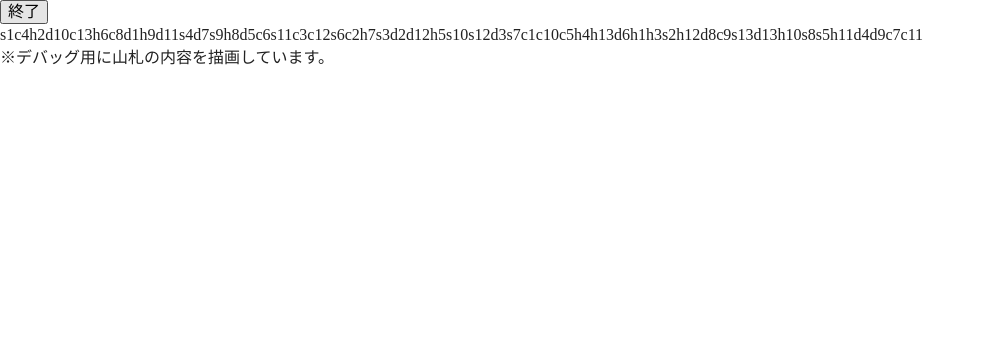
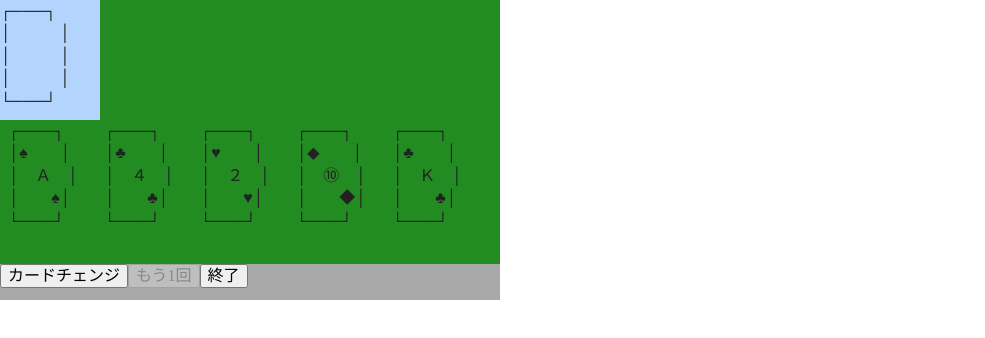
Before and after one commit to nisihunabasi/one-man-poker, a plain HTML site: page index.html in a window 1280 px wide. Both pictures are taken after a click on the button "Game Start". Shown: the whole page, without its empty margins (0-985 px from the left). Drawn offline with nearby package versions, Linux system fonts and the light colour scheme.

Commit message:
[add] ゲームの流れをざっと書いた。とりあえず遊べるようになった。

```diff
--- a/css/main.css
+++ b/css/main.css
@@ -97,11 +97,43 @@ textarea {
    Author's custom styles
    ========================================================================== */
 
+#poker-stage {
+    background-color: #eee;
+    width: 500px;
+    height: 300px;
+}
+#poker-stage #button-container {
+    width: 100%;
+    height: 36px;
+    background-color: darkgray;
+}
+#poker-stage #main-stage {
+    width: 100%;
+    height: 264px;
+    background-color: forestgreen;
+}
+#poker-stage #deck-container {
+    width: 100px;
+    height: 120px;
+    background-color: #b3d4fc;
+}
+#poker-stage #score-container {
 
+}
+#poker-stage #hand-container {
+    padding-left: 0.5em;
+}
+#poker-stage #wallet-status {
 
-
-
-
+}
+#poker-stage .card-container {
+    display: block;
+    float: left;
+    width: 6em;
+}
+#poker-stage .selected {
+    margin-top: -1em;
+}
 
 
 
--- a/index.html
+++ b/index.html
@@ -44,6 +44,17 @@
 <!-- ここからコンテナ -->
 <div id="poker-container">
 </div>
+
+<div id="poker-stage-prototype" style="display: none;">
+    <div id="main-stage">
+        <div id="deck-container"></div>
+        <div id="score-container"></div>
+        <div id="hand-container"></div>
+    </div>
+    <div id="button-container">
+        <span id="wallet-status"></span>
+    </div>
+</div>
 </body>
 
 </html>
--- a/js/main.js
+++ b/js/main.js
@@ -60,38 +60,134 @@ class PokerScene {
 
         this.$pokerContainer = $("#poker-container");
 
-        let $button = $("<button type='button'>終了</button>").on("click", function() {
-            game.changeScene("TitleScene");
-        });
-
-        $("#poker-container").append($button);
+        //ゲーム画面初期化
+        this.initPokerScene();
 
         //ゲーム初期化
         this.initPokerGame();
 
-        //画面描画
-        this.initPokerScene();
+        //ニューゲーム描画
+        this.drawNewGame();
 
         //イベントハンドラ
+        $("#hand-container").on("click", "span.card-container", (e) => {
+            console.log("fired!");
+            let $target = $(e.target);
+            if ($target.hasClass("selected")) {
+                $target.removeClass("selected");
+            } else {
+                $target.addClass("selected");
+            }
+
+        });
     }
     initPokerScene() {
+
+        //ステージ雛形をクローンして持ってくる
+        let $pokerStage = $("#poker-stage-prototype").clone();
+        $pokerStage.attr("id", "poker-stage").show();
+        $pokerStage.appendTo(this.$pokerContainer);
+
         //山札の描画。多分裏カード1枚ぐらい書いておけばOK
-        //以降、デバッグ用コード。要らなくなったら消す。
-        let $deckContainer = $("<div id='poker-deck'></div>");
-        this.deck.stack.forEach(function (val) {
-            $deckContainer.append("<span>" + val + "</span>");
+        let $deckContainer = $("#deck-container");
+        $("<span>" + this.drawCard("") + "</span>").appendTo($deckContainer);
+
+        //ボタンの描画。イベントハンドラも追加。
+        let $buttonContainer = $("#button-container");
+        $("<button type='button' class='change-button'>カードチェンジ</button>").appendTo($buttonContainer).on("click", (e) => {
+            this.onClickCardChange();
         });
-        $deckContainer.append("<div>※デバッグ用に山札の内容を描画しています。</div>");
-        $deckContainer.appendTo(this.$pokerContainer);
+        $("<button type='button' class='retry-button'>もう1回</button>").prop("disabled", true).appendTo($buttonContainer).on("click", (e) => {
+            this.onClickNewGame();
+        });
+        $("<button type='button' class='end-button'>終了</button>").appendTo($buttonContainer).on("click", function() {
+            if (confirm("終了しますか？")) {
+                game.changeScene("TitleScene");
+            }
 
+        });
+
+    }
+
+    drawNewGame() {
         //手札の描画。別メソッドに分ける。
+        this.eraseHand();
         this.drawHand();
+
+        //カードチェンジ出来るようにする。
+        $(".change-button").prop("disabled", false);
+        //ニューゲームは押せないように。
+        $(".retry-button").prop("disabled", true);
     }
 
     drawHand() {
+        let handContainer = $("#hand-container");
+        this.hand.get().forEach(element => {
+            $("<span class='card-container' data-num='" + element + "'>" + this.drawCard(element) + "</span>").appendTo(handContainer);
+        });
 
     }
+    eraseHand() {
+        $("#hand-container").empty();
+    }
 
+    /**
+     *
+     * @param {String} code
+     */
+    drawCard(code) {
+        let suit, num, numForView, suitMark = "　";
+        if (code === "") {
+            suit = num = "　";
+        } else {
+            suit = code.slice(0, 1);
+            num  = code.slice(1);
+        }
+
+        if (suit === "h") {
+            suitMark = "♥";
+        } else if (suit === "d") {
+            suitMark = "◆";
+        } else if (suit === "c") {
+            suitMark = "♣";
+        } else if (suit === "s") {
+            suitMark = "♠";
+        }
+
+        if (num === "1") {
+            numForView = "Ａ";
+        } else if (num === "10") {
+            numForView = "⑩";
+        } else if (num === "11") {
+            numForView = "Ｊ";
+        } else if (num === "12") {
+            numForView = "Ｑ"
+        } else if (num === "13") {
+            numForView = "Ｋ";
+        } else if (num === "　") {
+            numForView = "　";
+        } else {
+            numForView = String.fromCharCode(num.charCodeAt(0) + 0xFEE0);
+        }
+
+        let cardPic =
+            "┌───┐" +
+            "│　　　│" +
+            "│　　　│" +
+            "│　　　│" +
+            "└───┘";
+        let cardPicAry = cardPic.split("");
+        cardPicAry[6] = cardPicAry[18] = suitMark;
+        cardPicAry[12] = numForView;
+        //HTML用文字列にする。
+        cardPicAry[4] = "┐<br>";
+        cardPicAry[9] = cardPicAry[14] = cardPicAry[19] = "│<br>";
+        cardPic = cardPicAry.join("");
+        console.log(cardPic);
+
+        return cardPic;
+
+    }
     /**
      * ポーカーゲーム1セットの初期化。
      * カードを最初に配る際に動かす。
@@ -102,15 +198,56 @@ class PokerScene {
         this.states.gameCount++;
         //山札初期化＋シャッフル
         this.deck.new();
-        console.log(this.deck.stack);
+        //手札初期化
+        this.hand.new();
         //プレイヤーに配る。
+        this.hand.receive(this.deck.deal(5));
+
+        //おわり
+    }
+
+    onClickCardChange(e) {
+        console.log(("card Change!!"));
+
+        //.selectedがついているカードを拾ってチェンジする。
+        let targetNums = [];
+        $("#hand-container span.selected").each((i, elm) => {
+            targetNums.push($(elm).data("num"));
+        });
+        //手札を捨てて変わりのカードを貰う。
+        this.hand.discard(targetNums);
+        this.hand.receive(this.deck.deal(targetNums.length));
+
+        //カード再描画
+        this.eraseHand();
+        this.drawHand();
+
+        //直ちに手役の判定
+        let yaku = this.judge.toJudge(this.hand);
+
+        if(yaku === "ブタ" || yaku === "ワンペア") {
+            alert("はずれ");
+        } else {
+            alert(yaku);
+        }
+        //カードチェンジできないようにする。
+        $(".change-button").prop("disabled", true);
+        //newGameを有効にする。
+        $(".retry-button").prop("disabled", false);
+    }
+
+    onClickNewGame() {
+        //ゲーム初期化
+        this.initPokerGame();
+
+        //ニューゲーム描画
+        this.drawNewGame();
     }
 }
 
 let game = null;
 
 function initGame() {
-	console.log("Game Start!!");
 	game = new GameScene();
 }
 
```
